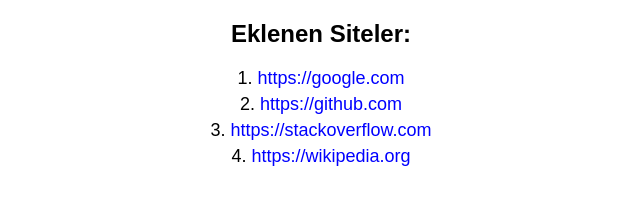
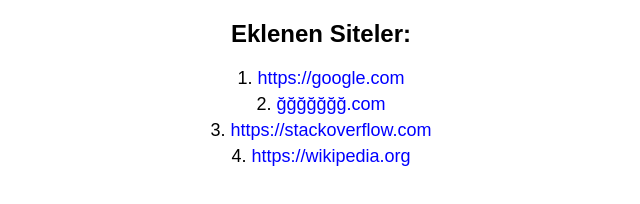
Before and after one commit to DorobouuNeko/Common-Warehouse, a plain HTML site: page index.html in a window 1280 px wide. Shown: the full height of the page, 319-959 px from the left. Drawn offline with Linux system fonts and the light colour scheme.

Commit message:
Update index.html

```diff
--- a/index.html
+++ b/index.html
@@ -32,7 +32,7 @@
     <script>
         let websites = [
             "https://google.com",
-            "https://github.com",
+            "ğğğğğğğ.com",
             "https://stackoverflow.com",
             "https://wikipedia.org"
         ];
```
